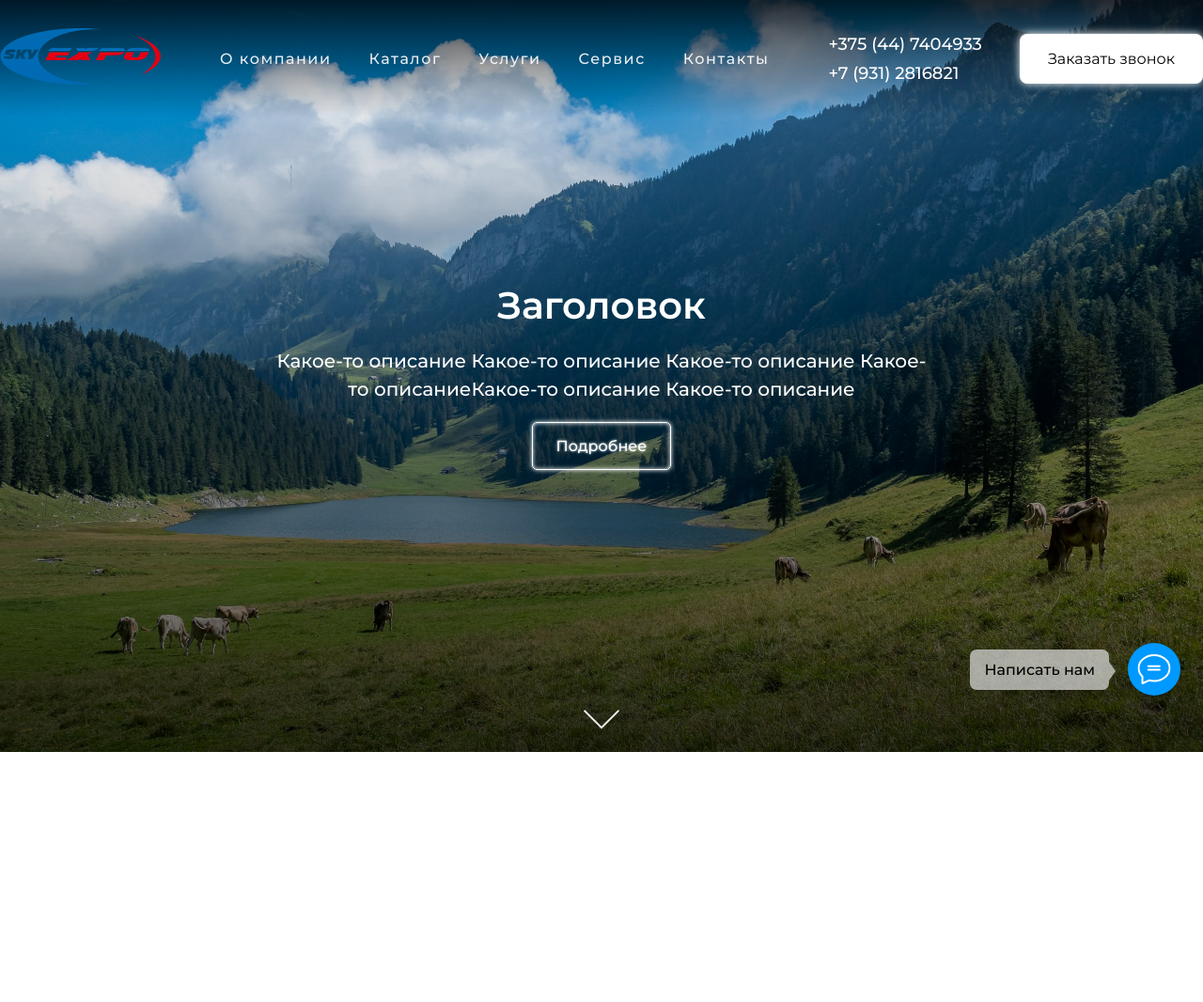
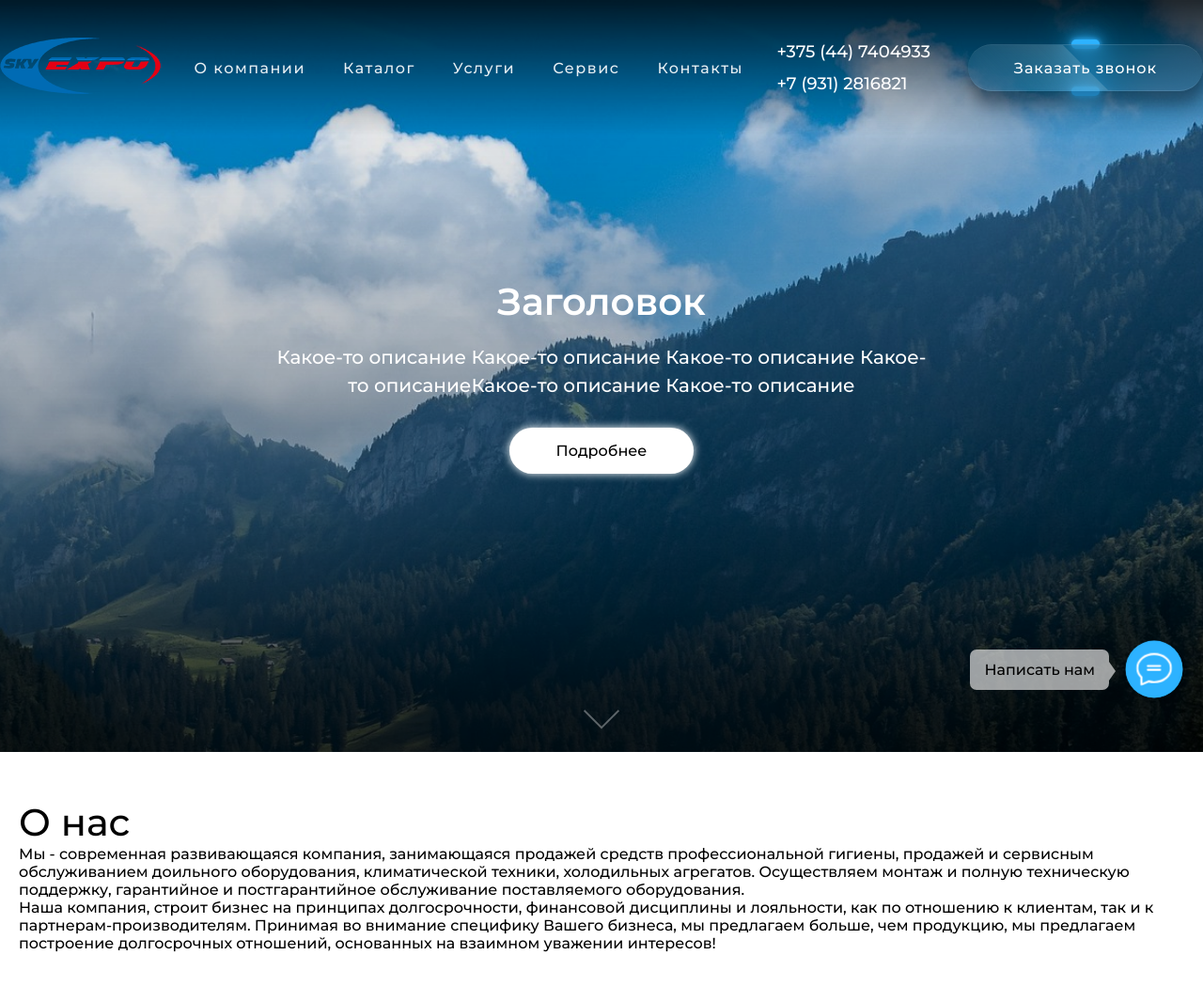
Before and after one commit to Jerrext/SkyExpo, a plain HTML site: page index.html in a window 1280 px wide. Shown: the top 1066 px of the page at 94% size. Drawn offline with Linux system fonts and the light colour scheme.

Commit message:
[feat] Add parallax, text animation and new buttons

```diff
--- a/css/base/_rules.css
+++ b/css/base/_rules.css
@@ -2,6 +2,14 @@
     font-family: 'Montserrat', sans-serif;
     font-weight: 500;
 }
+
+.container {
+    margin: 0 auto;
+    padding: 50px 20px;
+    max-width: 1300px;
+}
+
+/* Фон */
 
 .bg-img {
     background-image: url("../../img/fon4.jpg");
@@ -12,3 +20,16 @@
     position: fixed;
     z-index: -2;
 }
+
+/* Появление элементов */
+
+.block_show {
+    opacity: 0;
+    transform: translate(0, 100px);
+    transition: 1s;
+}
+.block_show._active,
+._active .block_show {
+    opacity: 1;
+    transform: translate(0, 0);
+}
--- a/css/blocks/_about.css
+++ b/css/blocks/_about.css
@@ -2,4 +2,9 @@
     height: 600px;
     width: 100%;
     background-color: #fff;
+    position: relative;
 }
+
+.about__title {
+    font-size: 40px;
+}
--- a/css/blocks/_banner.css
+++ b/css/blocks/_banner.css
@@ -59,14 +59,20 @@ body {
 }
 
 .banner__btn {
-    margin-top: 20px;
+    margin-top: 30px;
     display: block;
-    border-radius: 5px;
-    padding: 15px 25px;
+    border-radius: 50px;
+    padding: 15px 50px;
+    color: #000;
+    background-color: #fff;
+    box-shadow: 0 0 10px #fff;
+    transition: .5s;
+}
+
+.banner__btn:hover {
+    box-shadow: 0 0 15px #2db2ff;
+    background-color: #2db2ff;
     color: #fff;
-    box-shadow: 0 0 5px #fff, inset 0 0 5px #fff;
-    text-shadow: 0 0 3px #fff;
-    border: 1px solid #fff;
 }
 
 .banner__arrow-bottom {
--- a/css/blocks/_header.css
+++ b/css/blocks/_header.css
@@ -4,17 +4,17 @@
     width: 100%;
     background: 0 0;
     background-image: linear-gradient(to bottom,rgba(0,0,0,.8) 1%,rgba(0,0,0,0) 100%);
-    /* background-color: rgba(0, 0,0, .8); */
     background-repeat: repeat-x;
+    padding: 40px 0;
+    transition: .7s;
 }
 
 .header__container {
-    max-width: 1300px;
+    max-width: 1400px;
     margin: 0 auto;
 }
 
 .header__wrapper {
-    margin: 30px 0;
     display: flex;
     justify-content: space-between;
     align-items: center;
@@ -35,9 +35,11 @@
 .header__nav-link::before {
     position: absolute;
     content: '';
-    background-color: #fff;
-    height: 1px;
+    background-color: #2db2ff;
+    height: 2px;
+    box-shadow: 0 0 20px 2px #2db2ff;
     width: 0px;
+    opacity: 0;
     top: 30px;
     left: 50%;
     transform: translateX(-50%);
@@ -51,6 +53,7 @@
 
 .header__nav-link:hover::before {
     width: 100%;
+    opacity: 1;
 }
 
 .header__nav-list > li {
@@ -95,3 +98,13 @@
     box-shadow: 0 0 15px 2px #0099ff;
     transform: scale(1.07);
 }
+
+.scrollNav {
+    background-color: rgba(8, 22, 38, 0.7);
+    padding: 15px 0;
+    transition: .7s;
+}
+
+.header__btn {
+    margin: 3px 0;
+}
--- a/css/blocks/_messege.css
+++ b/css/blocks/_messege.css
@@ -13,6 +13,7 @@
     bottom: 6px;
     right: 60px;
     border-radius: 7px;
+    cursor: default;
 }
 
 .hint::before {
@@ -60,7 +61,7 @@
   display: block;
   width: 56px;
   height: 56px;
-  background-color: #0099ff;
+  background-color: #2db2ff;
   border-radius: 50%;
   box-shadow: 0 2px 2px 0 rgba(0, 0, 0, 0.14), 0 1px 5px 0 rgba(0, 0, 0, 0.12), 0 3px 1px -2px rgba(0, 0, 0, 0.2);
   animation: pulsateMessege 2.5s ease-out infinite;
@@ -75,7 +76,7 @@
     top: -2px;
     border-radius: 50%;
     opacity: .8;
-    border: 2px solid #0099ff;
+    border: 2px solid #2db2ff;
     animation: pulsateCircle 2.5s ease-in 3s infinite;
 }
 
--- /dev/null
+++ b/css/components/_buttons.css
@@ -0,0 +1,100 @@
+
+.btn {
+	position: relative;
+	top: 0;
+	left: 0;
+	width: 250px;
+	height: 50px;
+	margin: 0;
+	display: flex;
+	justify-content: center;
+	align-items: center;
+}
+.btn a {
+	position: absolute;
+	top: 0;
+	left: 0;
+	width: 100%;
+	height: 100%;
+	display: flex;
+	justify-content: center;
+	align-items: center;
+	background: rgba(255, 255, 255, 0.05);
+	box-shadow: 0 15px 15px rgba(0, 0, 0, 0.3);
+	border-bottom: 1px solid rgba(255, 255, 255, 0.1);
+	border-top: 1px solid rgba(255, 255, 255, 0.1);
+	border-radius: 30px;
+	padding: 10px;
+	letter-spacing: 1px;
+	text-decoration: none;
+	overflow: hidden;
+	color: #fff;
+	font-weight: 400px;
+	z-index: 1;
+	transition: 0.5s;
+	backdrop-filter: blur(15px);
+    box-sizing: border-box;
+}
+.btn:hover a {
+	letter-spacing: 3px;
+}
+.btn a::before {
+	content: "";
+	position: absolute;
+	top: 0;
+	left: 0;
+	width: 50%;
+	height: 100%;
+	background: linear-gradient(to left, rgba(255, 255, 255, 0.15), transparent);
+	transform: skewX(45deg) translate(0);
+	transition: 0.5s;
+	filter: blur(0px);
+}
+.btn:hover a::before {
+	transform: skewX(45deg) translate(200px);
+}
+.btn::before {
+	content: "";
+	position: absolute;
+	left: 50%;
+	transform: translatex(-50%);
+	bottom: -5px;
+	width: 30px;
+	height: 10px;
+	background: #f00;
+	border-radius: 10px;
+	transition: 0.5s;
+	transition-delay: 0.5;
+    background: #2db2ff;
+	box-shadow: 0 0 5px #2db2ff, 0 0 15px #2db2ff, 0 0 30px #2db2ff,
+		0 0 60px #2db2ff;
+}
+.btn:hover::before /*lightup button*/ {
+	bottom: 0;
+	height: 50%;
+	width: 80%;
+	border-radius: 30px;
+}
+
+.btn::after {
+	content: "";
+	position: absolute;
+	left: 50%;
+	transform: translatex(-50%);
+	top: -5px;
+	width: 30px;
+	height: 10px;
+	background: #f00;
+	border-radius: 10px;
+	transition: 0.5s;
+	transition-delay: 0.5;
+    background: #2db2ff;
+	box-shadow: 0 0 5px #2db2ff, 0 0 15px #2db2ff, 0 0 30px #2db2ff,
+		0 0 60px #2db2ff;
+}
+.btn:hover::after /*lightup button*/ {
+	top: 0;
+	height: 50%;
+	width: 80%;
+	border-radius: 30px;
+}
--- /dev/null
+++ b/css/components/_modules.css
@@ -0,0 +1 @@
+@import "./_buttons.css"
--- a/css/main.css
+++ b/css/main.css
@@ -1,2 +1,3 @@
 @import "./base/_modules.css";
 @import "./blocks/_modules.css";
+@import "./components/_modules.css";
--- a/index.html
+++ b/index.html
@@ -11,7 +11,6 @@
     <title>SkyExpo</title>
 </head>
 <body>
-    <div class="bg-img"></div>
     <!-- <div class="write-to-us">
         <div class="messege-wrapper">
             <svg role="presentation" class="t898__icon t898__icon-write messege" width="35" height="32" viewBox="0 0 35 32" xmlns="">
@@ -20,7 +19,7 @@
         </div>
     </div> -->
     <div class="write-to-us">
-        <p class="hint">Написать нам</p>
+        <p class="hint" onmousedown="return false">Написать нам</p>
         <div class="fab">
             <span class="fab-action-button">
                 <svg role="presentation" class="t898__icon t898__icon-write messege" width="35" height="32" viewBox="0 0 35 32" xmlns="">
@@ -71,20 +70,23 @@
                         <a href="tel:+375447404933" class="header__phone link">+375 (44) 7404933</a>
                         <a href="tel:+79312816821" class="header__phone link">+7 (931) 2816821</a>
                     </div>
-                    <a href="#" class="header__call">Заказать звонок</a>
+                    <div class="header__btn">
+                        <div class="btn"><a href="#" >Заказать звонок</a></div>
+                    </div>
                 </div>
             </div>
         </div>
     </header>
     <main class="main">
         <div class="smooth-scroll">
+            <div class="bg-img"></div>
             <section class="banner" id="banner">
                 <div class="banner__img"></div>
                 <div class="banner__text">
-                    <h1>
+                    <h1 data-scroll="toggle(.scaleUpIn, .scaleUpOut) addHeight" class="reveal-text">
                         Заголовок
                     </h1>
-                    <p>
+                    <p class="reveal-text">
                         Какое-то описание Какое-то описание Какое-то описание Какое-то описаниеКакое-то описание Какое-то описание
                     </p>
                     <a href="" class="banner__btn">Подробнее</a>
@@ -92,7 +94,11 @@
                 <a href="#" class="banner__arrow-bottom"></a>
             </section>
             <section class="about" id="about">
-
+                <div class="container">
+                    <h2 class="about__title _anim-items block_show _anim-no-hide">О нас</h2>
+                    <p class="about__desc _anim-items block_show _anim-no-hide">Мы - современная развивающаяся компания, занимающаяся продажей средств профессиональной гигиены, продажей и сервисным обслуживанием доильного оборудования, климатической техники, холодильных агрегатов. Осуществляем монтаж и полную техническую поддержку, гарантийное и постгарантийное обслуживание поставляемого оборудования.</p>
+                    <p class="about__desc _anim-items block_show _anim-no-hide">Наша компания, строит бизнес на принципах долгосрочности, финансовой дисциплины и лояльности, как по отношению к клиентам, так и к партнерам-производителям. Принимая во внимание  специфику Вашего бизнеса, мы предлагаем  больше, чем продукцию, мы предлагаем построение долгосрочных отношений, основанных на взаимном уважении интересов!</p>
+                </div>
             </section>
         </div>
     </main>
--- a/js/main.js
+++ b/js/main.js
@@ -3,6 +3,7 @@
 const smoothCoef = 0.05;
 const smoothScroll = document.querySelector(".smooth-scroll");
 const smoothScrollBar = document.querySelector(".smooth-scrollbar");
+const bgImg = document.querySelector(".bg-img")
 
 function onResize(e) {
   smoothScrollBar.style.height = smoothScroll.offsetHeight + "px";
@@ -22,12 +23,14 @@ function loop(now) {
   y = Math.abs(dy) < 1 ? curY : y + dy * smoothCoef;
   prevY = y;
   smoothScroll.style.transform = `translate3d(0,${-y}px,0)`;
+  bgImg.style.transform = `translate3d(0,${(-y)/2}px,0)`
 
   requestAnimationFrame(loop);
 }
 requestAnimationFrame(loop);
 
 // Кнопка "Написать нам"
+
 
 const fab = document.querySelector(".fab")
 const fabBtns = document.querySelector(".fab-buttons")
@@ -40,9 +43,74 @@ fab.addEventListener("click", () => {
 })
 
 document.addEventListener("click", (e) => {
-    console.log(e.target)
     if (!(fab.contains(e.target))) {
         fabBtns.style.cssText = ""
         fabBtnsLink.forEach(item => item.style.cssText = "")
     }
 })
+
+// Header transformation
+
+const header = document.querySelector(".header")
+
+window.addEventListener("scroll", (e) => {
+  if(window.scrollY > 0) {
+    header.classList.add("scrollNav")
+  } else {
+    header.classList.remove("scrollNav")
+  }
+})
+
+// Кнопка "Стрелка вниз"
+
+const arrowBanner = document.querySelector(".banner__arrow-bottom")
+const about = document.getElementById("about")
+
+
+
+arrowBanner.addEventListener("click", () => {
+  console.log(window.innerHeight)
+  setTimeout(() => {
+    window.scrollTo(0, window.innerHeight - 94)
+  },0)
+})
+
+// Появление текста
+
+
+
+const animItems = document.querySelectorAll('._anim-items');
+if (animItems.length > 0) {
+    window.addEventListener('scroll', animOnScroll);
+    function animOnScroll() {
+        for (let index = 0; index < animItems.length; index++) {
+            const animItem = animItems[index];
+            const animItemHeight = animItem.offsetHeight;
+            const animItemOffset = offset(animItem).top;
+            const animStart = 4;
+            let animItemPoint = window.innerHeight - animItemHeight / animStart;
+
+            if (animItemHeight > window.innerHeight) {
+                animItemPoint = window.innerHeight - window.innerHeight / animStart;
+            }
+            if ((pageYOffset > animItemOffset - animItemPoint) && pageYOffset < (animItemOffset + animItemHeight)) {
+                animItem.classList.add('_active');
+            } else {
+                if (!animItem.classList.contains('_anim-no-hide')) {
+                    animItem.classList.remove('_active');
+                }
+            }
+        }
+    }
+    function offset(el) {
+        const rect = el.getBoundingClientRect(),
+            scrollLeft = window.pageXOffset || document.documentElement.scrollLeft,
+            scrollTop = window.pageYOffset || document.documentElement.scrollTop;
+            console.log(window.pageYOffset)
+        return {
+            top: rect.top + 200,
+            left: rect.left + scrollLeft
+        }
+    }
+    animOnScroll();
+}
```
